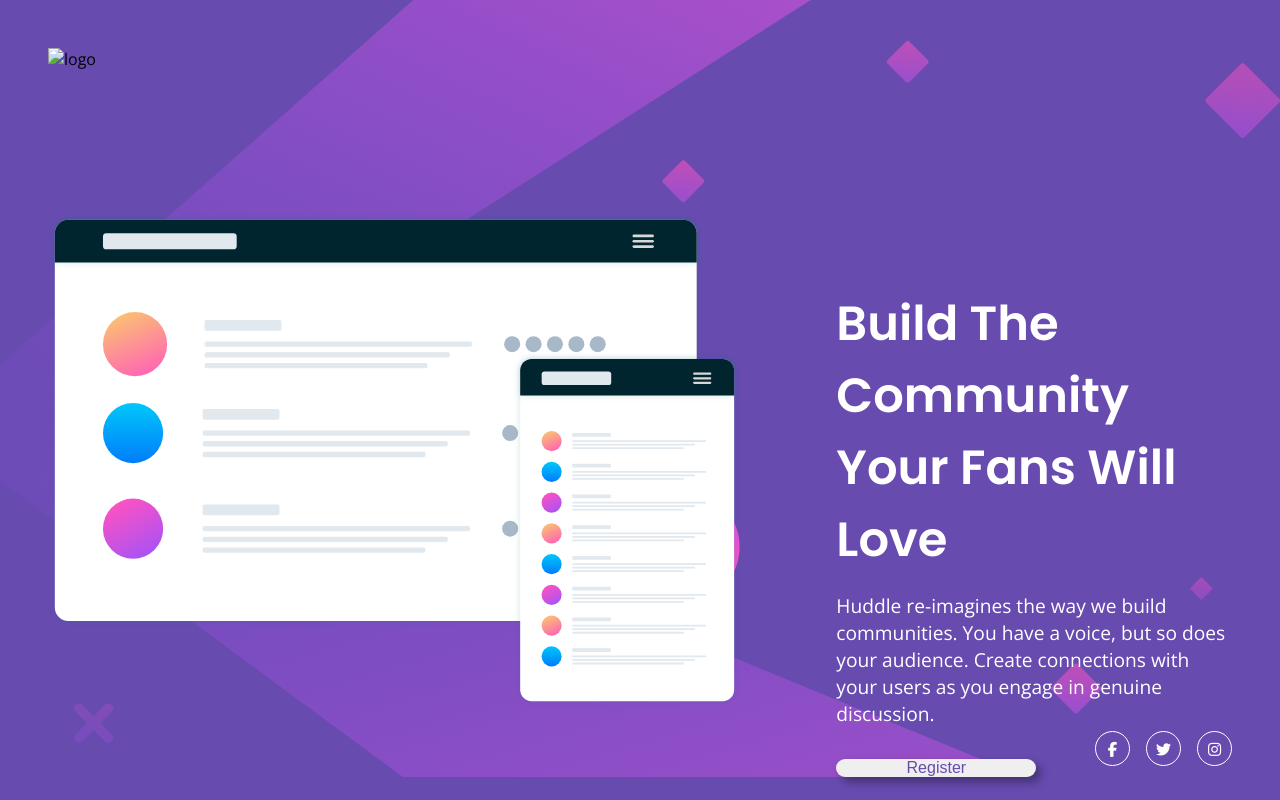
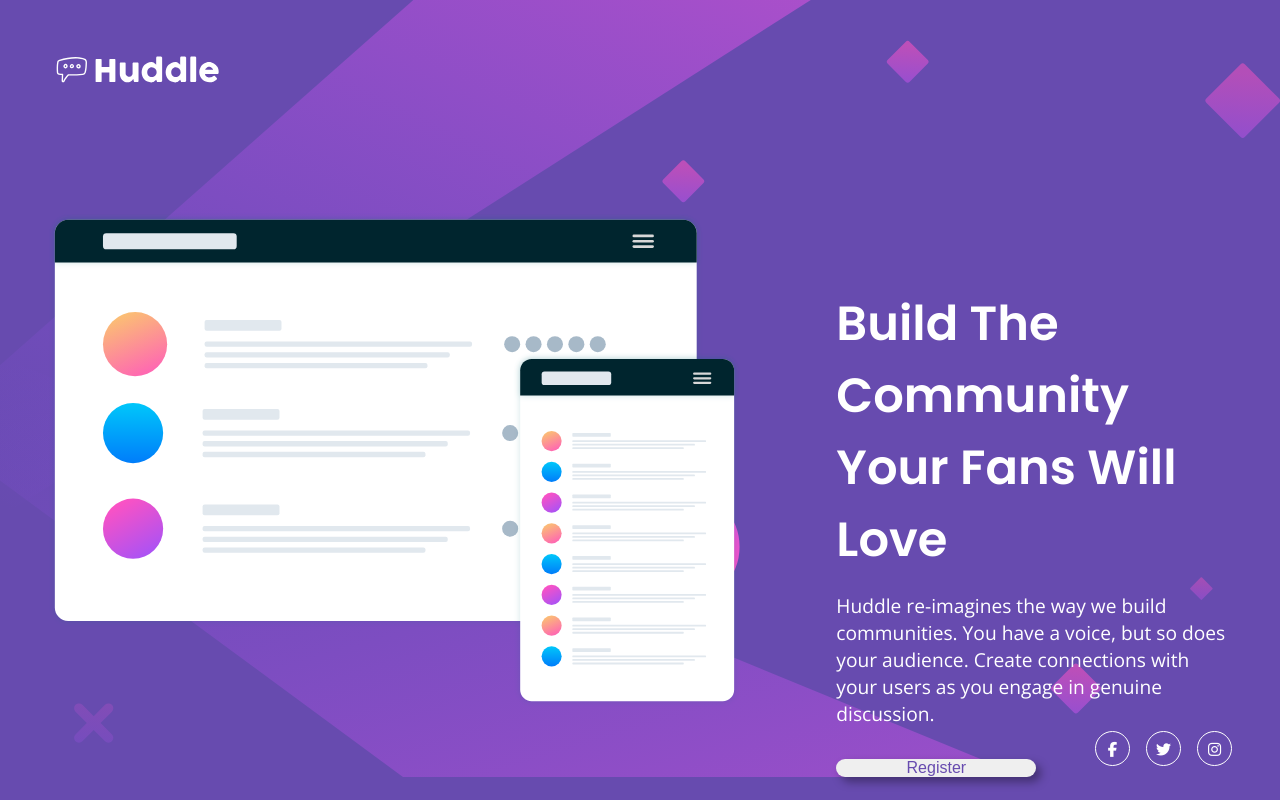
Before and after one commit to giorgianvatra/huddle-landing-page-with-single-introductory-section-master, a plain HTML site: page index.html in a window 1280 px wide. Drawn offline with nearby package versions, Linux system fonts and the light colour scheme.

Commit message:
Update index.html

```diff
--- a/index.html
+++ b/index.html
@@ -28,7 +28,7 @@
   <body>
     <div class="container">
       <div class="left-section">
-        <img src="./images/logo.svg" alt="logo" class="logo" />
+        <img src="logo.svg" alt="logo" class="logo" />
       </div>
       <div class="right-section">
         <h1 class="title">Build The Community Your Fans Will Love</h1>
```
